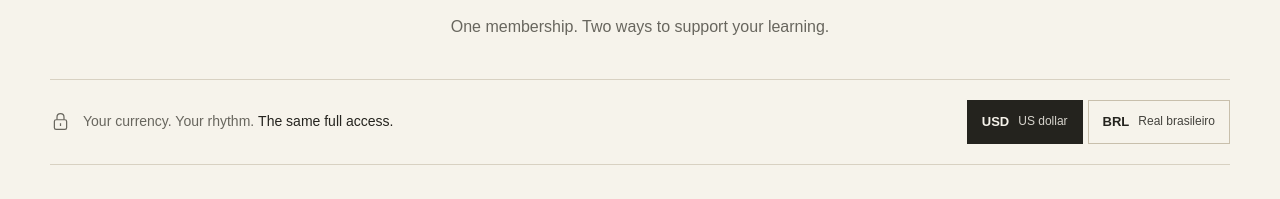
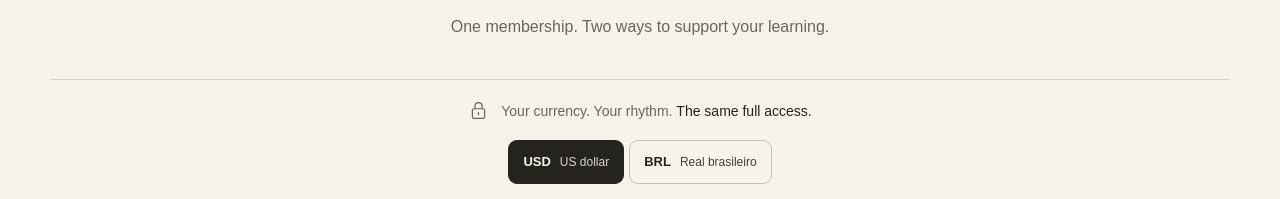
Before and after one commit to abdelhayalm/alquimia, a website: page index.html in a window 1280 px wide. Shown: the part 8126-8325 px from the top of the page. Drawn offline with Linux system fonts and the light colour scheme.

Commit message:
Center currency controls alongside membership calls to action

```diff
--- a/cta.css
+++ b/cta.css
@@ -68,3 +68,7 @@ body .header-inner .nav-join { color: #211f18; }
 @media (prefers-reduced-motion: reduce) {
   body main :is(.button, .text-link):hover > span[aria-hidden], body .nav-join:hover > span { transform: none; }
 }
+body .membership-payment-bar { flex-direction: column; justify-content: center; text-align: center; gap: 18px; }
+body .payment-bar-copy { justify-content: center; }
+body .currency-picker { margin-inline: auto; justify-content: center; }
+body .currency-picker label { border-radius: 9px; justify-content: center; }
```
